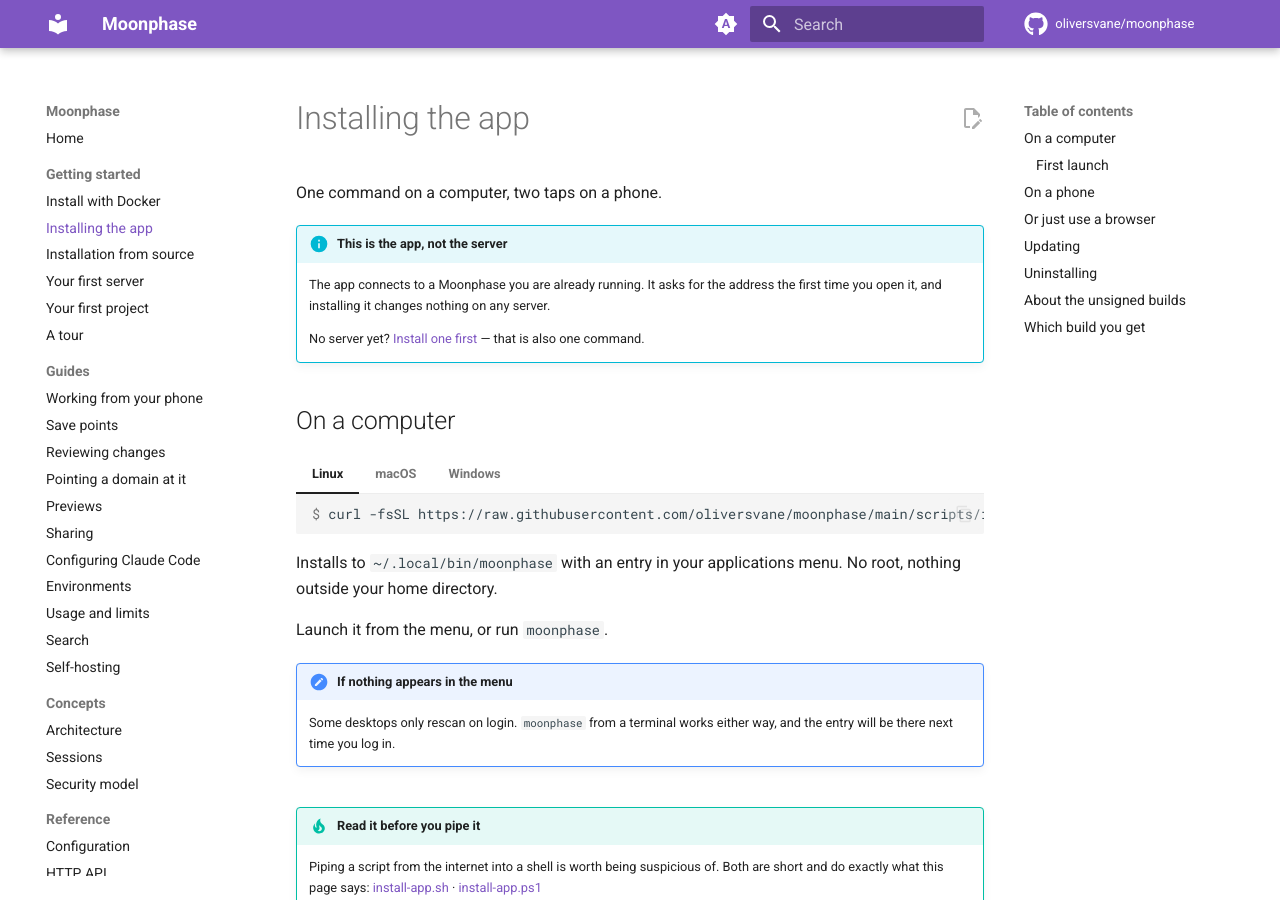
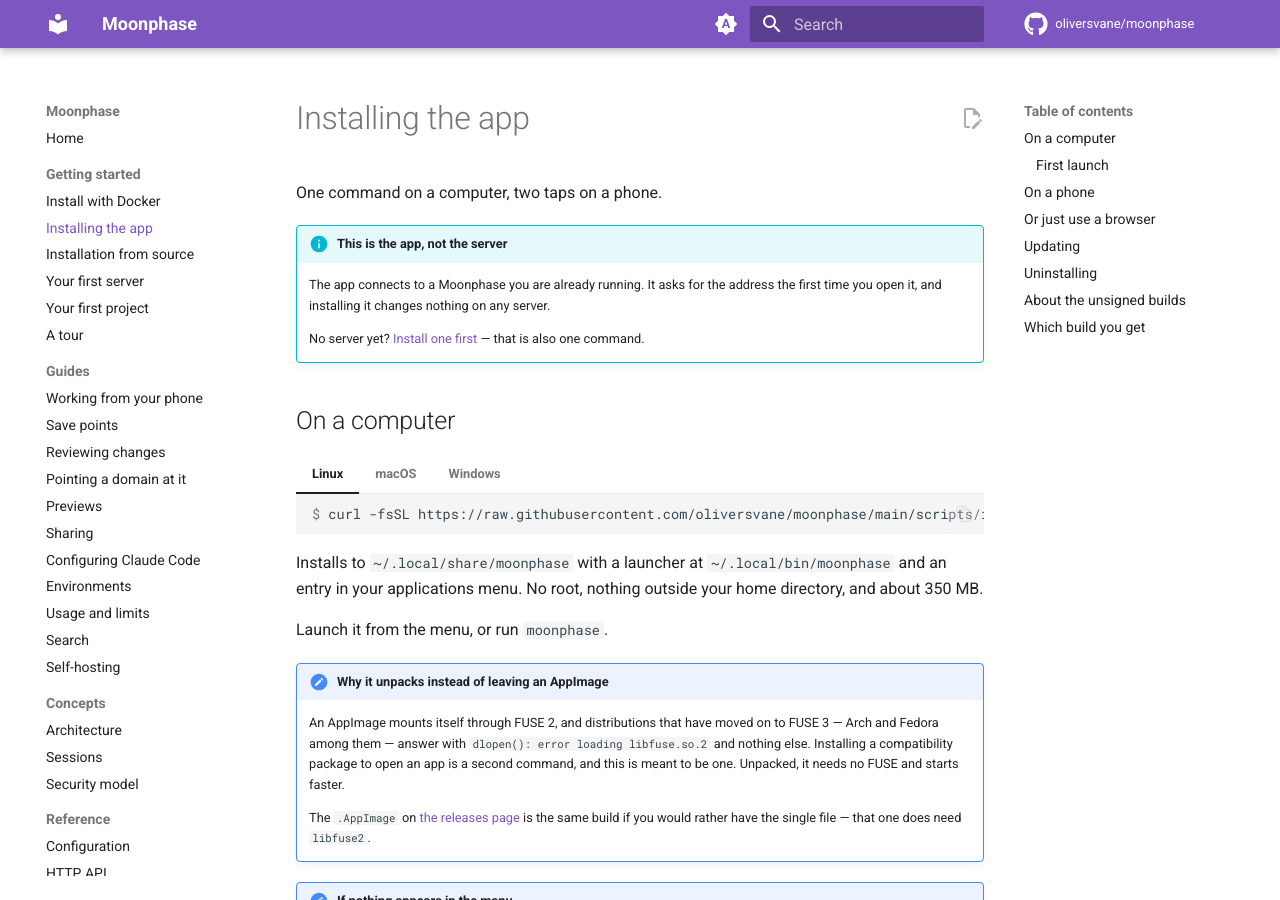
Before and after one commit to Co-Engineering/moonphase, an MkDocs documentation site: the page built from docs/getting-started/app.md, in a window 1280 px wide and 900 px high. Built offline with MkDocs 1.6.1 and Material for MkDocs 9.7.7, drawn with Linux system fonts in a browser that asks for light colours; comment, search, counter and statistics services are not loaded; some of the changed text lies outside the part shown.

Commit message:
fix: the Linux app would not start on any distribution with FUSE 3
An AppImage mounts itself through FUSE 2. Arch and Fedora ship FUSE 3, so
running it gets `dlopen(): error loading libfuse.so.2` and nothing else — which
is what happened on the first machine that tried the install line I had just
written.

I made this worse before I made it better. The warning was there and correct; I
saw this machine had libfuse3, saw the AppImage apparently run, and loosened the
check to accept either. Both observations were wrong: the app had not run, and
libfuse3 does not satisfy an AppImage.

It never runs one now. The installer extracts the AppImage — which is exactly
what the AppImage's own error message suggests, and needs no FUSE — into
~/.local/share/moonphase, with a launcher in ~/.local/bin. It costs about 250 MB
of disk over the compressed file and starts faster, since nothing mounts a
squashfs on every launch. The single-file .AppImage is still published for
anyone who prefers it, and the documentation says it needs libfuse2.

Verified the way I should have the first time: run in the foreground, exit code
read, output shown. 124 from `timeout`, and nothing on stderr but fontconfig.

````diff
--- a/docs/getting-started/app.md
+++ b/docs/getting-started/app.md
@@ -17,10 +17,23 @@
     $ curl -fsSL https://raw.githubusercontent.com/oliversvane/moonphase/main/scripts/install-app.sh | sh
     ```
 
-    Installs to `~/.local/bin/moonphase` with an entry in your applications
-    menu. No root, nothing outside your home directory.
+    Installs to `~/.local/share/moonphase` with a launcher at
+    `~/.local/bin/moonphase` and an entry in your applications menu. No root,
+    nothing outside your home directory, and about 350 MB.
 
     Launch it from the menu, or run `moonphase`.
+
+    !!! note "Why it unpacks instead of leaving an AppImage"
+        An AppImage mounts itself through FUSE 2, and distributions that have
+        moved on to FUSE 3 — Arch and Fedora among them — answer with
+        `dlopen(): error loading libfuse.so.2` and nothing else. Installing a
+        compatibility package to open an app is a second command, and this is
+        meant to be one. Unpacked, it needs no FUSE and starts faster.
+
+        The `.AppImage` on [the releases
+        page](https://github.com/oliversvane/moonphase/releases) is the same
+        build if you would rather have the single file — that one does need
+        `libfuse2`.
 
     !!! note "If nothing appears in the menu"
         Some desktops only rescan on login. `moonphase` from a terminal works
@@ -144,6 +157,7 @@
 === "Linux"
 
     ```console
+    $ rm -rf ~/.local/share/moonphase
     $ rm ~/.local/bin/moonphase
     $ rm ~/.local/share/applications/moonphase.desktop
     $ rm ~/.local/share/icons/hicolor/512x512/apps/moonphase.png
````
Also changed, not shown: 1 other file.
